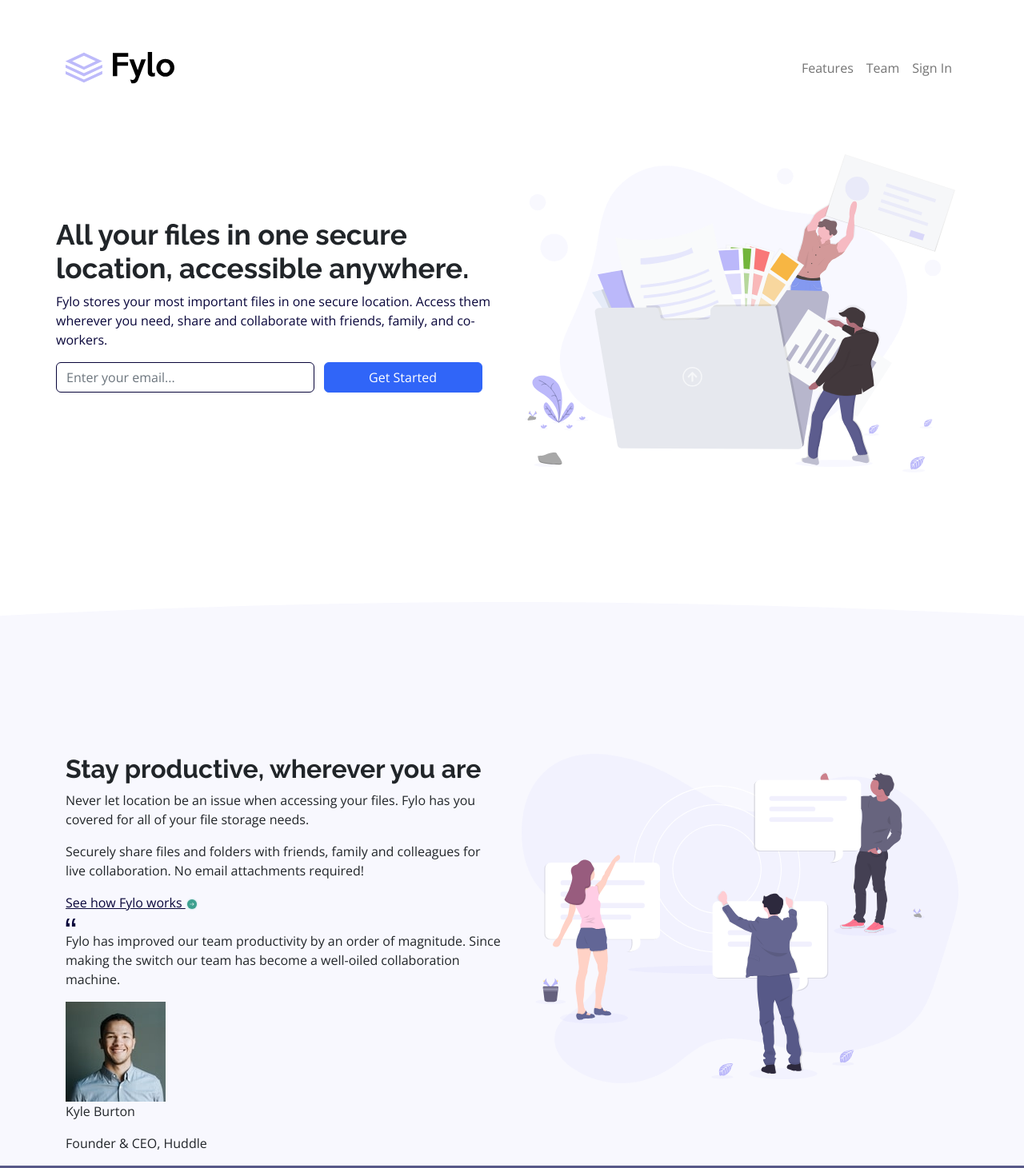
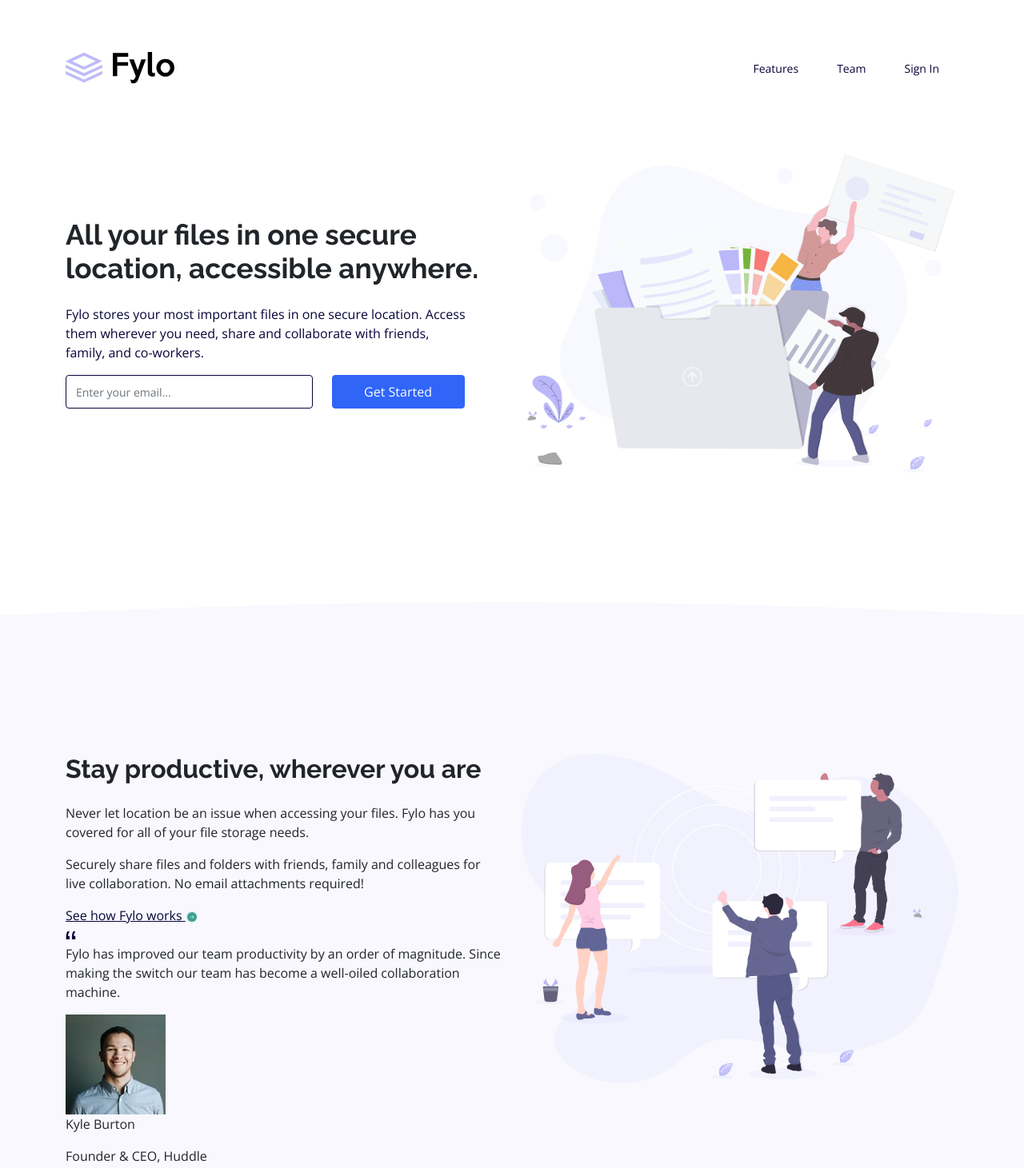
Before and after one commit to MahdiSohaily/Fylo-landing-page, a website: page index.html in a window 1280 px wide. Shown: the top 1461 px of the page at 80% size. Drawn offline with nearby package versions, Linux system fonts and the light colour scheme.

Commit message:
Add landing section styles for mobile devices

```diff
--- a/index.html
+++ b/index.html
@@ -19,10 +19,10 @@
 </head>
 
 <body>
-  <nav class="navbar navbar-expand-sm pt-400">
+  <nav class="navbar pt-400">
     <div class="container">
       <img width="136" height="40" src="./images/logo.svg" class="navbar-brand p-0">
-      <ul class="navbar-nav">
+      <ul class="nav">
         <li class="nav-item">
           <a class="nav-link" href="javascript:void(0)"> Features</a>
         </li>
@@ -38,25 +38,25 @@
   <main class="container-fluid p-0">
     <section class="container pt-500 full-height">
       <div class="row">
-        <div class="col-sm-6 pt-500 px-0">
+        <div class="col-sm-6 pt-500 second">
           <h1 class="ff-raleway primary-header">All your files in one secure location, accessible anywhere.</h1>
-          <p class="text-primary fw-400">
+          <p class="text-primary fw-400 intro">
             Fylo stores your most important files in one secure location.
             Access them wherever you need, share and collaborate with friends,
             family, and co-workers.
           </p>
           <form action="#">
             <div class="row">
-              <div class="col-7">
-                <input class="form-control border-primary" type="email" name="email" id="email" placeholder="Enter your email...">
+              <div class="col-sm-7 mb-3">
+                <input class="form-control border-primary rounded-1 py-2" type="email" name="email" id="email" placeholder="Enter your email...">
               </div>
-              <div class="col-4 px-0">
-                <button class="btn btn-block btn-bright-blue" type="submit">Get Started</button>
+              <div class="col-sm-4">
+                <button class="btn btn-block btn-bright-blue rounded-1 py-2" type="submit">Get Started</button>
               </div>
             </div>
           </form>
         </div>
-        <div class="col-sm-6 px-3">
+        <div class="col-sm-6 px-3 first">
           <img class="responsive" height="500" width="600" src="./images/illustration-1.svg" alt="">
         </div>
       </div>
@@ -64,12 +64,12 @@
     <section class="container-fluid full-height bg-img pt-700">
       <div class="container">
         <div class="row">
-          <div class="col-sm-6">
+          <div class="col-sm-6 second">
             <h2 class="ff-raleway secondary-header">Stay productive, wherever you are</h2>
-            <p>Never let location be an issue when accessing your files. Fylo has you
+            <p class="desc">Never let location be an issue when accessing your files. Fylo has you
               covered for all of your file storage needs.
             </p>
-            <p>
+            <p class="desc">
               Securely share files and folders with friends, family and colleagues for
               live collaboration. No email attachments required!
             </p>
@@ -90,7 +90,7 @@
               </div>
             </article>
           </div>
-          <div class="col-sm-6">
+          <div class="col-sm-6 first">
             <img class="responsive" width="600" height="400" src="./images/illustration-2.svg" alt="illustration-2">
           </div>
         </div>
--- a/src/scss/styles.scss
+++ b/src/scss/styles.scss
@@ -1,6 +1,7 @@
 // Update theme color variables.
 $primary: hsl(243, 87%, 12%);
 $secondary: hsl(238, 22%, 44%);
+$light-gray: hsl(0, 0%, 75%);
 $theme-colors: (
   "primary": $primary,
   "secondary": $secondary,
@@ -79,17 +80,103 @@ img.responsive {
 
 .primary-header {
   font-weight: 700;
+  font-size: 1.5rem;
+  padding-bottom: 1rem;
+}
+.secondary-header {
+  font-weight: 700;
+  font-size: 1.1rem;
+  padding-bottom: 1rem;
+}
+
+h1,
+h2,
+h3,
+h4,
+h5,
+h6,
+p {
+  text-align: center;
+}
+
+p {
+  margin-inline: auto;
+}
+
+.first {
+  order: 1;
+}
+
+.second {
+  order: 2;
+}
+
+@media screen and (min-width: 40em) {
+  .primary-header {
+    font-weight: 700;
     font-size: 2.2rem;
   }
-
   .secondary-header {
     font-weight: 700;
     font-size: 2rem;
   }
 
+  h1,
+  h2,
+  h3,
+  h4,
+  h5,
+  h6,
+  p {
+    text-align: left;
+  }
+
+  p {
+    margin-left: 0;
+  }
+
+  .first {
+    order: 2;
+  }
+
+  .second {
+    order: 1;
+  }
+}
+
+::placeholder {
+  color: $light-gray;
+  font-size: 14px;
+}
+
+.btn:hover {
+  opacity: 0.8;
+}
+
 // header
+.nav-link {
+  color: $primary;
+  font-size: 14px;
+  padding-inline: 1.5rem;
+}
+
+@media screen and (max-width: 30em) {
+  .navbar-brand {
+    height: 30px;
+    width: 85px;
+  }
+
+  .nav-link {
+    color: $primary;
+    font-size: 14px;
+    padding-inline: 0.8rem;
+  }
+}
 
 // 1. first section
+.intro {
+  max-width: 55ch;
+}
 
 // 2. second section
 .bg-img {
@@ -98,3 +185,7 @@ img.responsive {
   background-position: top center;
   background-repeat: no-repeat;
 }
+
+.desc {
+  max-width: 60ch;
+}
```
Also changed, not shown: public/css/styles.css, 1 other file. Lines whose indentation alone changed are shown as unchanged.
